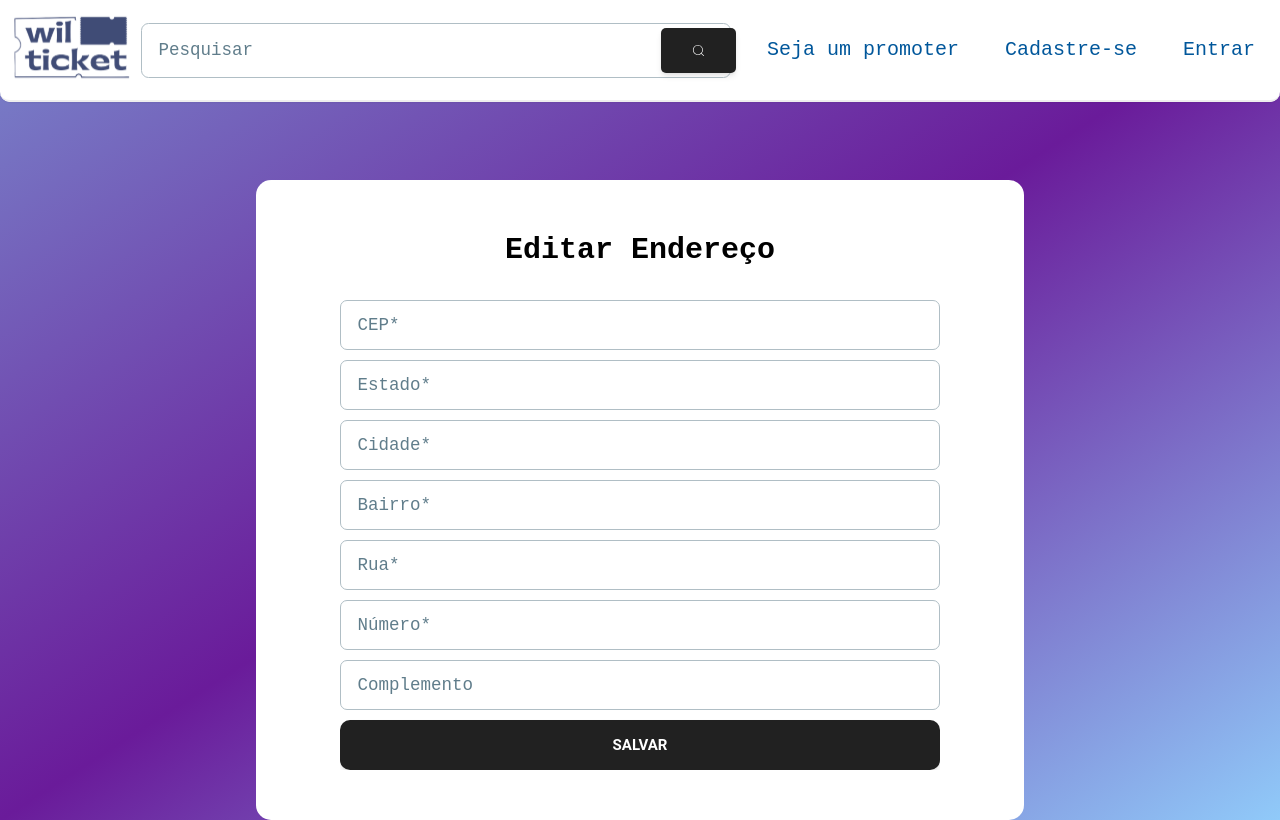
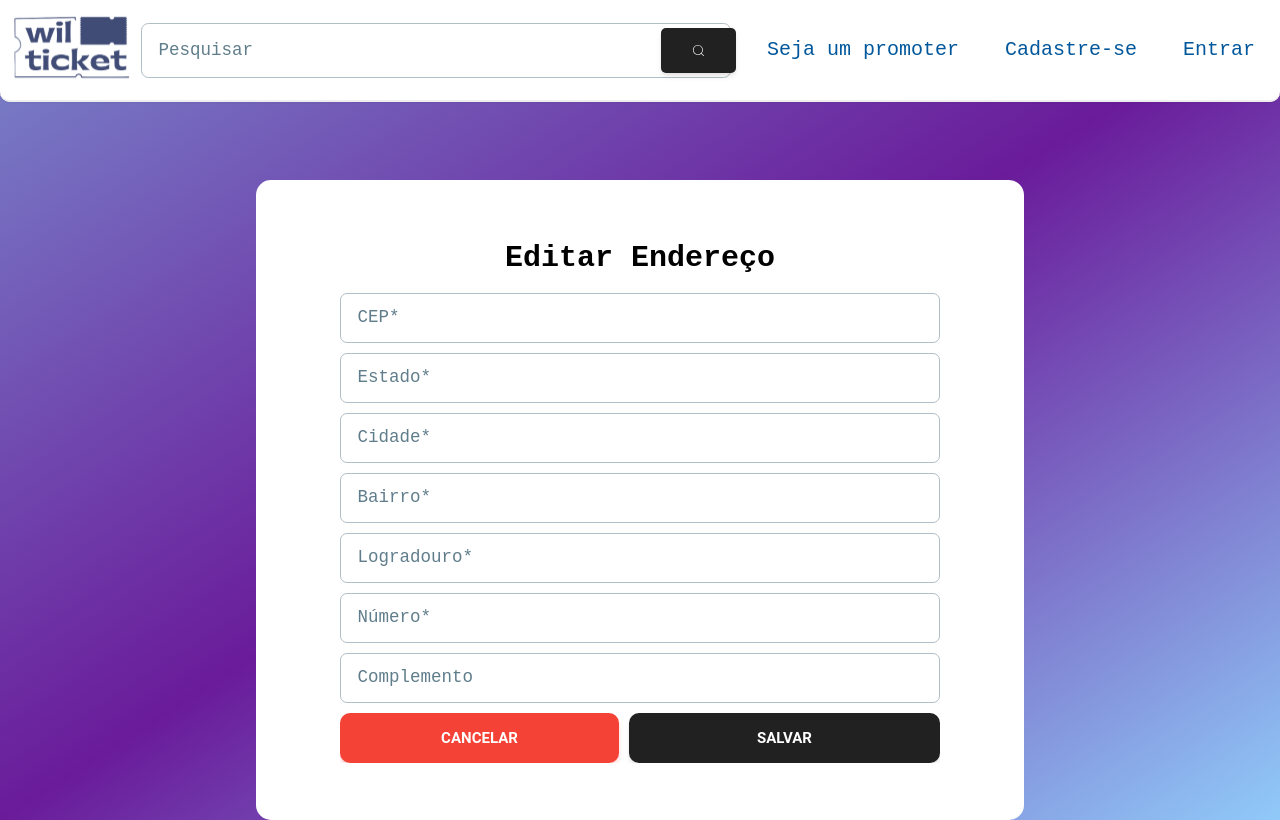
Before and after one commit to WilburTicketsCode/backend, a Next.js app: page /editaddress in a window 1280 px wide. Built offline with nearby package versions, Linux system fonts and the light colour scheme; no server answers.

Commit message:
:construction:  Feita a edição de endereço Cliente

```diff
--- a/lib/endereco.ts
+++ b/lib/endereco.ts
@@ -10,7 +10,7 @@ export type edicaoEnderecoTipo = {
     estado: string,
     cep: string,
     complemento: string | null,
-    identificadorDoDono: string | number //AQUI COLOCA O CPF OU CNPJ DO DONO DAQUELE ENDEREÇO, SE FOR CLIENTE SÓ COLOCAR O CPF, SE FOR PROMOTER COLOCAR CPF OU CNPJ E SE FOR O EVENTO COLOCA O ID
+    identificadorDoDono: string | number, //AQUI COLOCA O CPF OU CNPJ DO DONO DAQUELE ENDEREÇO, SE FOR CLIENTE SÓ COLOCAR O CPF, SE FOR PROMOTER COLOCAR CPF OU CNPJ E SE FOR O EVENTO COLOCA O ID
     tipoDoUsuario: string //AQUI COLOCA O TIPO DO USUARIO, SE ELE È UM CLIENTE OU UM PROMOTER OU UM EVENTO
 }
 
--- a/src/components/CostumerProfile/Address/index.tsx
+++ b/src/components/CostumerProfile/Address/index.tsx
@@ -1,14 +1,16 @@
 import { Button } from "../../ClientSide";
 import Link from "next/link";
-import {useState} from 'react';
+
+
 
 type Props = {
     cType: any
   }
 
+
+
 export default function Addrress( {cType}: Props) {
 
-    const [end,setEnd] = useState(cType);
 
     return (
         <div className="flex justify-center items-center md:min-h-[50rem] ">
--- a/src/components/CostumerProfile/EditAddress/index.tsx
+++ b/src/components/CostumerProfile/EditAddress/index.tsx
@@ -1,5 +1,5 @@
 'use client'
-import React from 'react';
+import React, { useCallback, useEffect, useState } from 'react';
 import { zodResolver } from '@hookform/resolvers/zod';
 import { useForm } from 'react-hook-form';
 import { z } from 'zod';
@@ -8,22 +8,104 @@ import {
     Button,
 
 } from "../../ClientSide";
+import { useSession } from 'next-auth/react';
+import axios from 'axios';
+import Link from "next/link";
+import { useRouter } from 'next/navigation';
+
+
 
 type addressFormData = z.infer<typeof addressSchema>;
 
 const addressSchema = z.object({
-    cep: z.string().min(9, { message: 'Preencha o CEP corretamente' }),
-    state: z.string().min(1, { message: 'Peencha o estado corretamente' }),
-    city: z.string().min(1, { message: 'Preencha a cidade corretamente' }),
-    neighborhood: z.string().min(1, { message: 'Preencha o Bairro corretamente' }),
-    street: z.string().min(1, { message: 'Preencha a rua corretamente' }),
-    number: z.string().min(1, { message: 'Preencha a rua corretamente' }),
+    cep: z.string().min(8, { message: 'Preencha o CEP corretamente' }),
+    state: z.string(),
+    city: z.string(),
+    neighborhood: z.string(),
+    street: z.string(),
+    number: z.string().min(1, { message: 'Preencha a Número corretamente' }),
     complement: z.string(),
 })
 
 
 export default function EditAddress() {
-    const { register, handleSubmit, formState: { errors } } = useForm<addressFormData>({
+
+    const [cep, setCep] = useState("");
+    const [state, setState] = useState("");
+    const [city, setCity] = useState("");
+    const [neighborhood, setNeighborhood] = useState("");
+    const [street, setStreet] = useState("");
+    const [number, setNumber] = useState("");
+    const [estado, setEstado] = useState([] as any);
+    const [erro, setErro] = useState(false);
+
+
+    const handleChangeCep = (event: any) => {
+        const { value } = event.target;
+        const sanitizedValue = value.replace(/\D/g, '');
+        setCep(sanitizedValue);
+    };
+
+    const handleChangeState = (event: any) => {
+        if (cep.length === 8) {
+            return;
+        }
+        const { value } = event.target;
+        const sanitizedValue = value.replace(/[0-9]/g, '');
+        setState(sanitizedValue);
+    };
+
+    const handleChangeCity = (event: any) => {
+        if (cep.length === 8) return;
+        const { value } = event.target;
+        const sanitizedValue = value.replace(/[0-9]/g, '');
+        setCity(sanitizedValue);
+    }
+
+    const handleChangeNeighborhood = (event: any) => {
+        if (cep.length === 8 && estado[1] !== "") return;
+        const { value } = event.target;
+        const sanitizedValue = value.replace(/[0-9]/g, '');
+        setNeighborhood(sanitizedValue);
+    }
+
+    const handleChangeStreet = (event: any) => {
+        if (cep.length === 8 && estado[0] !== "") return;
+        const { value } = event.target;
+        const sanitizedValue = value.replace(/[0-9]/g, '');
+        setStreet(sanitizedValue);
+    }
+
+    const handleChangeNumber = (event: any) => {
+        const { value } = event.target;
+        const sanitizedValue = value.replace(/\D/g, '');
+        setNumber(sanitizedValue);
+    }
+
+
+    const handleFetchCep = useCallback(async (cep: string) => {
+        const data = await axios.get(`https://viacep.com.br/ws/${cep}/json/`);
+        console.log(data);
+        const response = data.data;
+        if (response.erro) {
+            setErro(true);
+            return;
+        }
+        setEstado([response.logradouro, response.bairro]);
+        setState(response.uf);
+        setCity(response.localidade);
+        setNeighborhood(response.bairro);
+        setStreet(response.logradouro);
+        setErro(false);
+
+    }, []);
+
+    useEffect(() => {
+        if (cep.length !== 8) return;
+        handleFetchCep(cep);
+    }, [cep]);
+
+    const { register,watch, handleSubmit, formState: { errors } } = useForm<addressFormData>({
         resolver: zodResolver(addressSchema),
         criteriaMode: 'all',
         mode: 'all',
@@ -39,32 +121,56 @@ export default function EditAddress() {
 
     });
 
+    const { data: session } = useSession();
+    const router = useRouter();
+
+    async function editAddress(data: addressFormData) {
+        const jaison = {
+            rua: data.street,
+            numero: parseInt(data.number),
+            bairro: data.neighborhood,
+            cidade: data.city,
+            estado: data.state,
+            cep: data.cep,
+            complemento: data.complement,
+            identificadorDoDono: session?.user?.id,
+            tipoDoUsuario: 'cliente'
+
+        }
+        await axios.put("/api/endereco", jaison);
+
+    }
+
+
     const onSubmit = (data: addressFormData) => {
-        console.log(data);
+        if(erro === true) return;
+        editAddress(data);
+        router.push('/profile/costumer');
     }
 
 
     return (
-
-            <div className="w-full h-[80vh] md:h-[80vh] md:w-[70%] lg:w-[60%] xl: gap-6 flex flex-col justify-center items-center overflow-auto bg-white rounded-xl">
-                <h2 className="text-2xl font-bold text-center">Editar Endereço</h2>
-                <form onSubmit={handleSubmit(onSubmit)} className="flex flex-col gap-2 overflow-auto">
-                    <Input {...register('cep')} className='w-[15rem] sm:w-[20rem] lg:w-[30rem]' label='CEP*'></Input>
-                    {errors.cep?.message && <p className="text-red-500">{errors.cep?.message}</p>}
-                    <Input {...register('state')} className='w-[15rem] sm:w-[20rem] lg:w-[30rem]' label='Estado*' />
-                    {errors.state?.message && <p className="text-red-500">{errors.state?.message}</p>}
-                    <Input {...register('city')} className='w-[15rem] sm:w-[20rem] lg:w-[30rem]' label='Cidade*' />
-                    {errors.city?.message && <p className="text-red-500">{errors.city?.message}</p>}
-                    <Input {...register('neighborhood')} className='w-[15rem] sm:w-[20rem] lg:w-[30rem]' label='Bairro*' />
-                    {errors.neighborhood?.message && <p className="text-red-500">{errors.neighborhood?.message}</p>}
-                    <Input {...register('street')} className='w-[15rem] sm:w-[20rem] lg:w-[30rem]' label='Rua*' />
-                    {errors.street?.message && <p className="text-red-500">{errors.street?.message}</p>}
-                    <Input {...register('number')} className='w-[15rem] sm:w-[20rem] lg:w-[30rem]' label='Número*' />
-                    {errors.number?.message && <p className="text-red-500">{errors.number?.message}</p>}
-                    <Input {...register('complement')} className='w-[15rem] sm:w-[20rem] lg:w-[30rem]' label='Complemento' />
-                    <Button size='md'>Salvar</Button>
-                </form>
-            </div>
+        <div className="w-full h-[80vh] md:h-[80vh] md:w-[70%] lg:w-[60%] xl: gap-3 flex flex-col justify-center items-center overflow-auto bg-white rounded-xl">
+            <h2 className="text-2xl font-bold text-center">Editar Endereço</h2>
+            <form onSubmit={handleSubmit(onSubmit)} className="flex flex-col gap-2 overflow-auto">
+                <Input {...register('cep')} type='text' value={cep} onChange={handleChangeCep} maxLength={8} className='w-[15rem] sm:w-[20rem] lg:w-[30rem]' label='CEP*'></Input>
+                {errors.cep?.message && <p className="text-red-500 text-sm">{errors.cep?.message}</p>}
+                {erro && <p className="text-red-500 text-sm">CEP não encontrado</p>}
+                <Input {...register('state')} value={state} onChange={handleChangeState} className='w-[15rem] sm:w-[20rem] lg:w-[30rem]' label='Estado*' />
+                <Input {...register('city')} value={city} onChange={handleChangeCity} className='w-[15rem] sm:w-[20rem] lg:w-[30rem]' label='Cidade*' />
+                <Input {...register('neighborhood')} value={neighborhood} onChange={handleChangeNeighborhood} className='w-[15rem] sm:w-[20rem] lg:w-[30rem]' label='Bairro*' />
+                {errors.neighborhood?.message && <p className="text-red-500 text-sm">{errors.neighborhood?.message}</p>}
+                <Input {...register('street')} value={street} onChange={handleChangeStreet} className='w-[15rem] sm:w-[20rem] lg:w-[30rem]' label='Logradouro*' />
+                {errors.street?.message && <p className="text-red-500 text-sm">{errors.street?.message}</p>}
+                <Input {...register('number')} value={number} onChange={handleChangeNumber} className='w-[15rem] sm:w-[20rem] lg:w-[30rem]' label='Número*' />
+                {errors.number?.message && <p className="text-red-500 text-sm">{errors.number?.message}</p>}
+                <Input {...register('complement')} className='w-[15rem] sm:w-[20rem] lg:w-[30rem]' label='Complemento' />
+                <div className='flex flex-col md:flex-row w-full gap-2'>
+                    <Link className="w-full" href='/profile/costumer'><Button fullWidth color="red">Cancelar</Button></Link>
+                    <Button type='submit' fullWidth>Salvar</Button>
+                </div>
+            </form>
+        </div>
 
     )
 }
--- a/src/components/CostumerProfile/index.tsx
+++ b/src/components/CostumerProfile/index.tsx
@@ -70,14 +70,12 @@ export default function CostumerP() {
             const response = await fetch(`/api/cliente/${cpf}`);
             const jsonData = await response.json();
             setData(jsonData);
-            console.log(jsonData)
           } catch (error) {
             console.error('Error fetching data:', error);
           }
         };
         fetchData();
       }, [cpf]);
-
 
 
   return (
@@ -93,7 +91,6 @@ export default function CostumerP() {
           <Tab value="card" onClick={() => { setType("card") }}>
           <Typography className="text-base font-bold" >Cartão de Credito</Typography>
           </Tab>
-
         </TabsHeader>
         <TabsBody className="h-auto min-h-full" animate={{
           initial: { x: 250 },
--- a/src/components/creditcard/FlippableCard/index.tsx
+++ b/src/components/creditcard/FlippableCard/index.tsx
@@ -24,7 +24,7 @@ export default function FlippableCard() {
     <div className="h-full w-full ">
       <div className=" w-full h-full flex justify-center perspective-1000 " >
         <CSSTransition in={infoCard.fucus} timeout={3000} classNames="flip" nodeRef={nodeRef}>
-          <div ref={nodeRef} onClick={handleClick} className="creditcard max-w-md w-full items-center flex ">
+          <div ref={nodeRef} onClick={handleClick} className="creditcard max-w-md w-full md:w-[50%] items-center flex ">
             <Cardfront />
             <Cardback />
           </div>
```
Also changed, not shown: src/components/creditcard/Cardform/index.tsx (+3 -6 lines).
